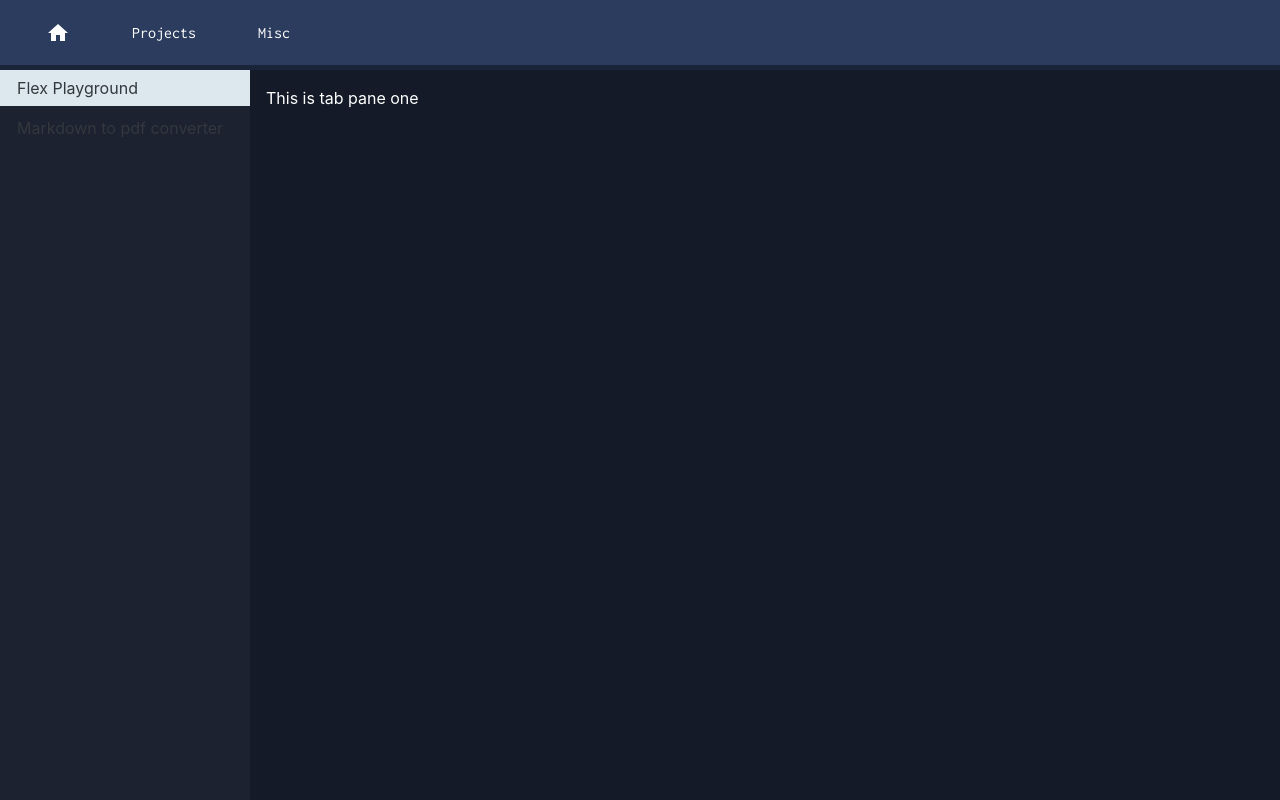
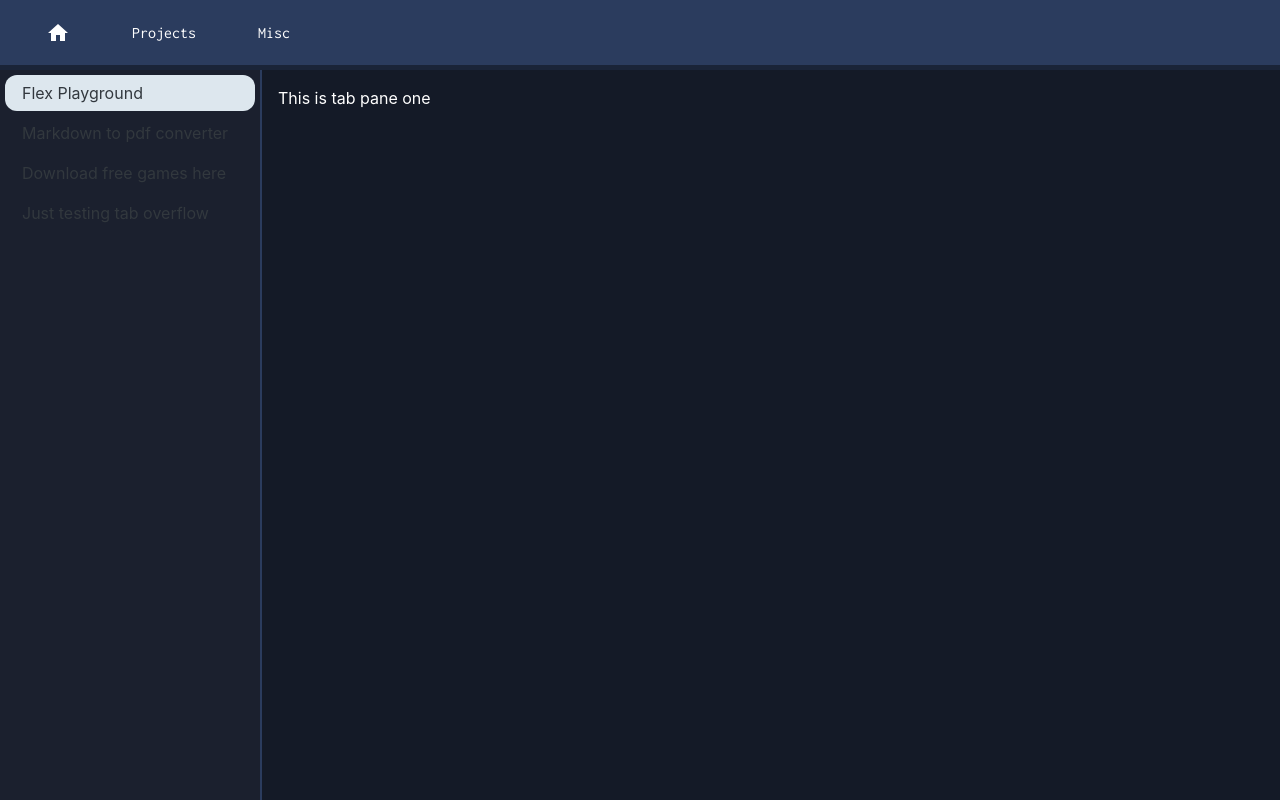
Before and after one commit to scoogii/portfolio, a Next.js app: page /misc in a window 1280 px wide. Built offline with nearby package versions, Linux system fonts and the light colour scheme.

Commit message:
tablist styling and fix overflow issue on smaller screen sizes

```diff
--- a/app/layout.jsx
+++ b/app/layout.jsx
@@ -1,7 +1,8 @@
+import { createTheme } from "@mui/material";
 import "./globals.css";
 import { Inconsolata } from "next/font/google";
 
-const inconsolata = Inconsolata({ subsets: ["latin"] });
+const inconsolata = Inconsolata({ subsets: ["latin"], display: "swap" });
 
 export const metadata = {
   title: "Christian's Portfolio",
@@ -10,8 +11,8 @@ export const metadata = {
 
 export default function RootLayout({ children }) {
   return (
-    <html lang="en">
-      <body className={inconsolata.className}>{children}</body>
+    <html lang="en" className={inconsolata.className}>
+      <body>{children}</body>
     </html>
   );
 }
--- a/app/misc/page.jsx
+++ b/app/misc/page.jsx
@@ -3,6 +3,9 @@
 import { useMediaQuery } from "@mui/material";
 import Nav from "../_components/Nav";
 import { Box, Tab, TabList, TabPanel, Tabs } from "@mui/joy";
+import { Inconsolata } from "next/font/google";
+
+const inconsolata = Inconsolata({ subsets: ["latin"], display: "swap" });
 
 const Misc = () => {
   const smallScreen = useMediaQuery("(max-width: 600px)");
@@ -25,19 +28,32 @@ const Misc = () => {
   };
 
   const tabListStyle = {
+    display: "flex",
     gap: 0.5,
-    bgcolor: "#1c2230",
-    width: { xs: "100%", sm: "200px", lg: "250px" },
+    background: "#1b202e",
+    padding: "5px",
+    borderRight: smallScreen ? "none" : "2px solid #2b3c5e",
+    borderBottom: smallScreen ? "2px solid #2b3c5e" : "none",
     overflow: "auto",
     scrollSnapType: "x mandatory",
     "&::-webkit-scrollbar": { display: "none" },
+    font: "inherit",
   };
 
-  const tabStyle = {};
+  const tabStyle = {
+    display: { xs: "inline-block", md: "flex" },
+    textAlign: "center",
+    borderRadius: "12px",
+    minWidth: { xs: "140px", sm: "200px", lg: "250px" },
+    overflow: { xs: "hidden", md: "auto" },
+    whiteSpace: { xs: "nowrap", md: "normal" },
+    textOverflow: "ellipsis",
+  };
 
   const tabPanelStyle = {
     color: "white",
     background: "transparent",
+    font: "inherit",
   };
 
   return (
@@ -51,6 +67,7 @@ const Misc = () => {
           size={smallScreen ? "sm" : "md"}
           defaultValue={0}
           sx={tabWrapperStyle}
+          className={inconsolata.className}
         >
           <TabList disableUnderline sx={tabListStyle}>
             <Tab disableIndicator sx={tabStyle}>
@@ -59,18 +76,28 @@ const Misc = () => {
             <Tab disableIndicator sx={tabStyle}>
               Markdown to pdf converter
             </Tab>
+            <Tab disableIndicator sx={tabStyle}>
+              Download free games here
+            </Tab>
+            <Tab disableIndicator sx={tabStyle}>
+              Just testing tab overflow
+            </Tab>
           </TabList>
 
           <TabPanel value={0} sx={tabPanelStyle}>
-            <span style={{ font: "inherit" }}>This is tab pane one</span>
+            This is tab pane one
           </TabPanel>
 
           <TabPanel value={1} sx={tabPanelStyle}>
-            <span style={{ font: "inherit" }}>This is tab pane two</span>
+            This is tab pane two
           </TabPanel>
 
           <TabPanel value={2} sx={tabPanelStyle}>
             This is tab pane three
+          </TabPanel>
+
+          <TabPanel value={3} sx={tabPanelStyle}>
+            This is tab pane four
           </TabPanel>
         </Tabs>
       </Box>
```
